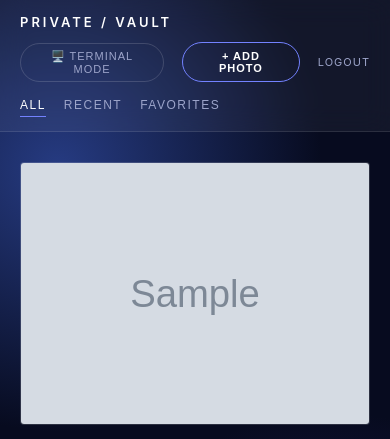
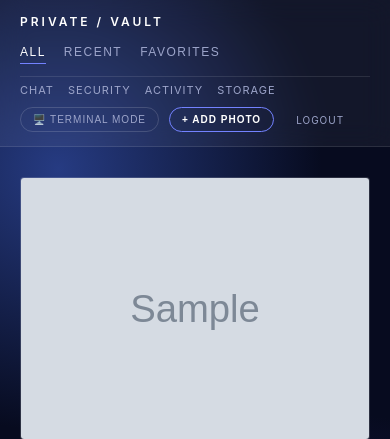
Before and after one commit to buildwithayushmansingh/aysh-private-vault, a Flask app: template templates/index.html in a window 390 px wide. Shown: the top 439 px of the page. Run offline with Flask 3, Linux system fonts and the light colour scheme; the template is opened without the code that fills it: most values are stand-ins (such as "Sample title", 1, 10 or a date in 2020); grey boxes marked "Sample" are stand-in pictures.

Commit message:
Fix mobile header layout for vault gallery page - stack nav sections cleanly

```diff
--- a/static/style.css
+++ b/static/style.css
@@ -1396,8 +1396,13 @@ body {
 }
 
 @keyframes vaultFadeIn {
-    from { opacity: 0; }
-    to { opacity: 1; }
+    from {
+        opacity: 0;
+    }
+
+    to {
+        opacity: 1;
+    }
 }
 
 
@@ -1603,19 +1608,40 @@ body {
         opacity: 0;
         transform: translateY(16px);
     }
+
     to {
         opacity: 1;
         transform: translateY(0);
     }
 }
 
-.vault-item:nth-child(1) { animation-delay: 0.02s; }
-.vault-item:nth-child(2) { animation-delay: 0.06s; }
-.vault-item:nth-child(3) { animation-delay: 0.10s; }
-.vault-item:nth-child(4) { animation-delay: 0.14s; }
-.vault-item:nth-child(5) { animation-delay: 0.18s; }
-.vault-item:nth-child(6) { animation-delay: 0.22s; }
-.vault-item:nth-child(n+7) { animation-delay: 0.26s; }
+.vault-item:nth-child(1) {
+    animation-delay: 0.02s;
+}
+
+.vault-item:nth-child(2) {
+    animation-delay: 0.06s;
+}
+
+.vault-item:nth-child(3) {
+    animation-delay: 0.10s;
+}
+
+.vault-item:nth-child(4) {
+    animation-delay: 0.14s;
+}
+
+.vault-item:nth-child(5) {
+    animation-delay: 0.18s;
+}
+
+.vault-item:nth-child(6) {
+    animation-delay: 0.22s;
+}
+
+.vault-item:nth-child(n+7) {
+    animation-delay: 0.26s;
+}
 
 .vault-item-inner {
     position: relative;
@@ -1667,7 +1693,7 @@ body {
 
     opacity: 0;
 
-    background: linear-gradient(to top, rgba(0,0,0,0.6), transparent 50%);
+    background: linear-gradient(to top, rgba(0, 0, 0, 0.6), transparent 50%);
 
     transition: opacity 0.4s ease;
 
@@ -1752,7 +1778,7 @@ body {
     border: 1px solid var(--border-color-strong);
     border-radius: 8px;
 
-    box-shadow: 0 10px 30px rgba(0,0,0,0.5), 0 0 20px var(--accent-glow);
+    box-shadow: 0 10px 30px rgba(0, 0, 0, 0.5), 0 0 20px var(--accent-glow);
 
     display: none;
     z-index: 300;
@@ -1957,19 +1983,44 @@ body {
 @media (max-width: 800px) {
 
     .vault-header-inner {
+        flex-direction: column;
+        align-items: flex-start;
+        padding: 14px 20px;
+        gap: 12px;
+    }
+
+    .vault-logo {
+        font-size: 12px;
+    }
+
+    .vault-header-right {
+        width: 100%;
         flex-wrap: wrap;
-        padding: 14px 20px;
-        row-gap: 12px;
+        gap: 10px;
+    }
+
+    .vault-theme-toggle,
+    .vault-add-button,
+    .vault-logout {
+        font-size: 10px;
+        padding: 6px 12px;
     }
 
     .vault-subnav {
-        display: none;
+        width: 100%;
+        display: flex;
+        flex-wrap: wrap;
+        gap: 14px;
+        padding-top: 6px;
+        border-top: 1px solid var(--border-color);
+    }
+
+    .vault-subnav a {
+        font-size: 11px;
     }
 
     .vault-filters {
-        order: 3;
         width: 100%;
-        justify-content: flex-start;
         gap: 18px;
     }
 
```
